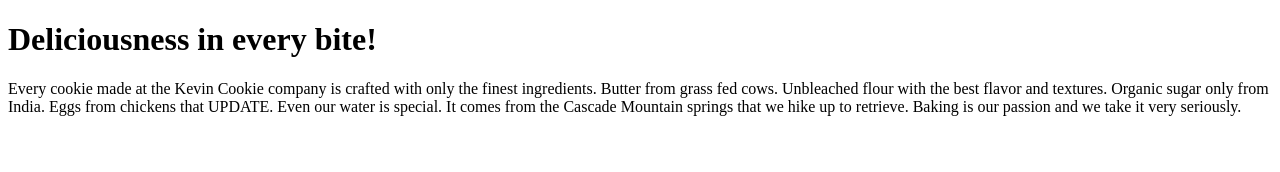
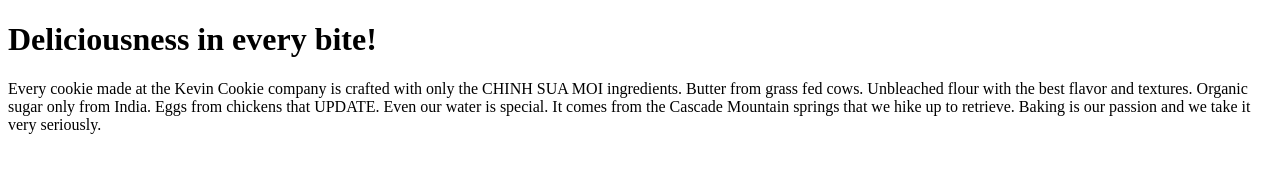
Before and after one commit to GiaLuat2004/demo_git, a plain HTML site: page index.htm in a window 1280 px wide. Drawn offline with Linux system fonts and the light colour scheme.

Commit message:
update index text

```diff
--- a/index.htm
+++ b/index.htm
@@ -3,7 +3,7 @@
 <body>
 
 <h1>Deliciousness in every bite!</h1>
-<p>Every cookie made at the Kevin Cookie company is crafted with only the finest ingredients. Butter from grass fed cows. Unbleached flour with the best flavor and textures. Organic sugar only from India. Eggs from chickens that UPDATE. Even our water is special. It comes from the Cascade Mountain springs that we hike up to retrieve. Baking is our passion and we take it very seriously.</p>
+<p>Every cookie made at the Kevin Cookie company is crafted with only the CHINH SUA MOI ingredients. Butter from grass fed cows. Unbleached flour with the best flavor and textures. Organic sugar only from India. Eggs from chickens that UPDATE. Even our water is special. It comes from the Cascade Mountain springs that we hike up to retrieve. Baking is our passion and we take it very seriously.</p>
 
 </body>
 </html>
```
